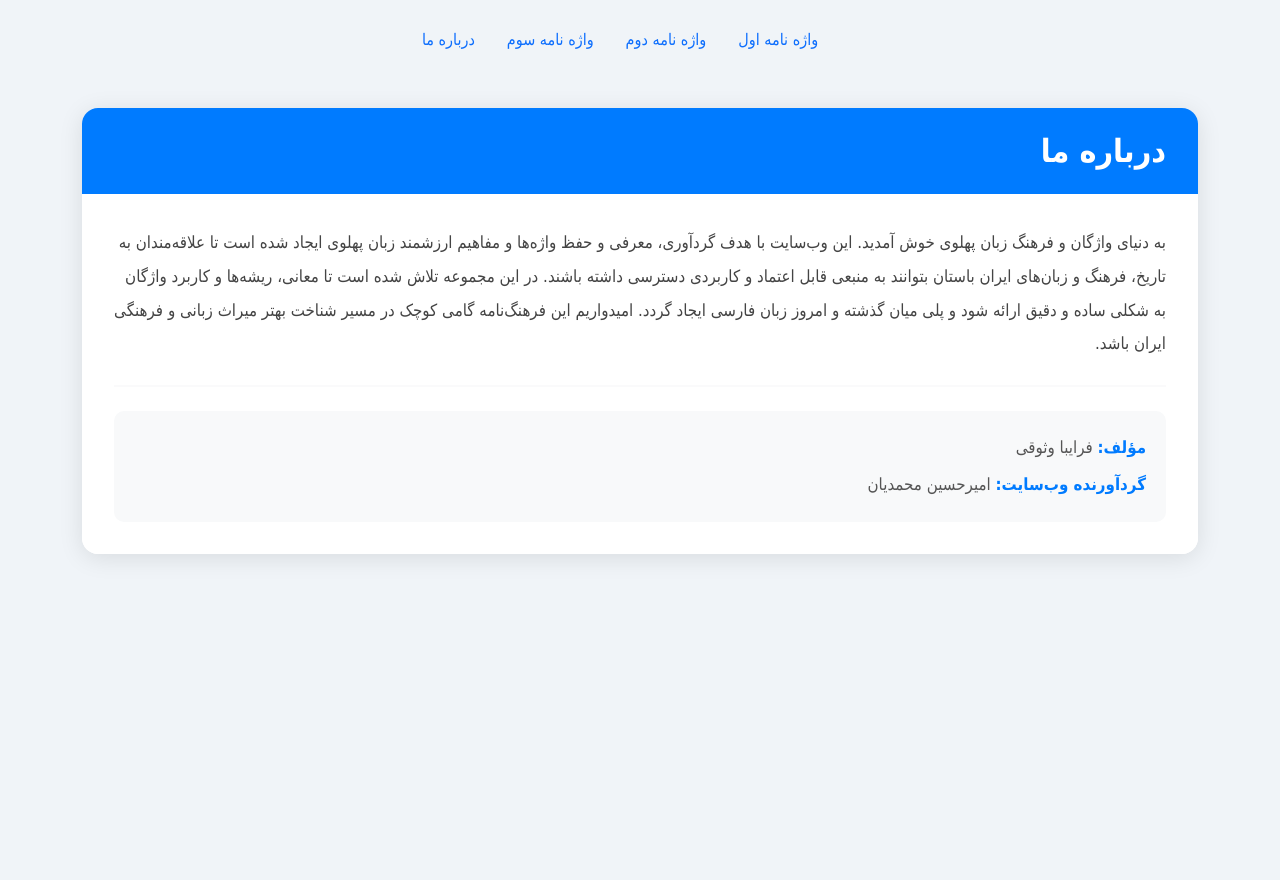
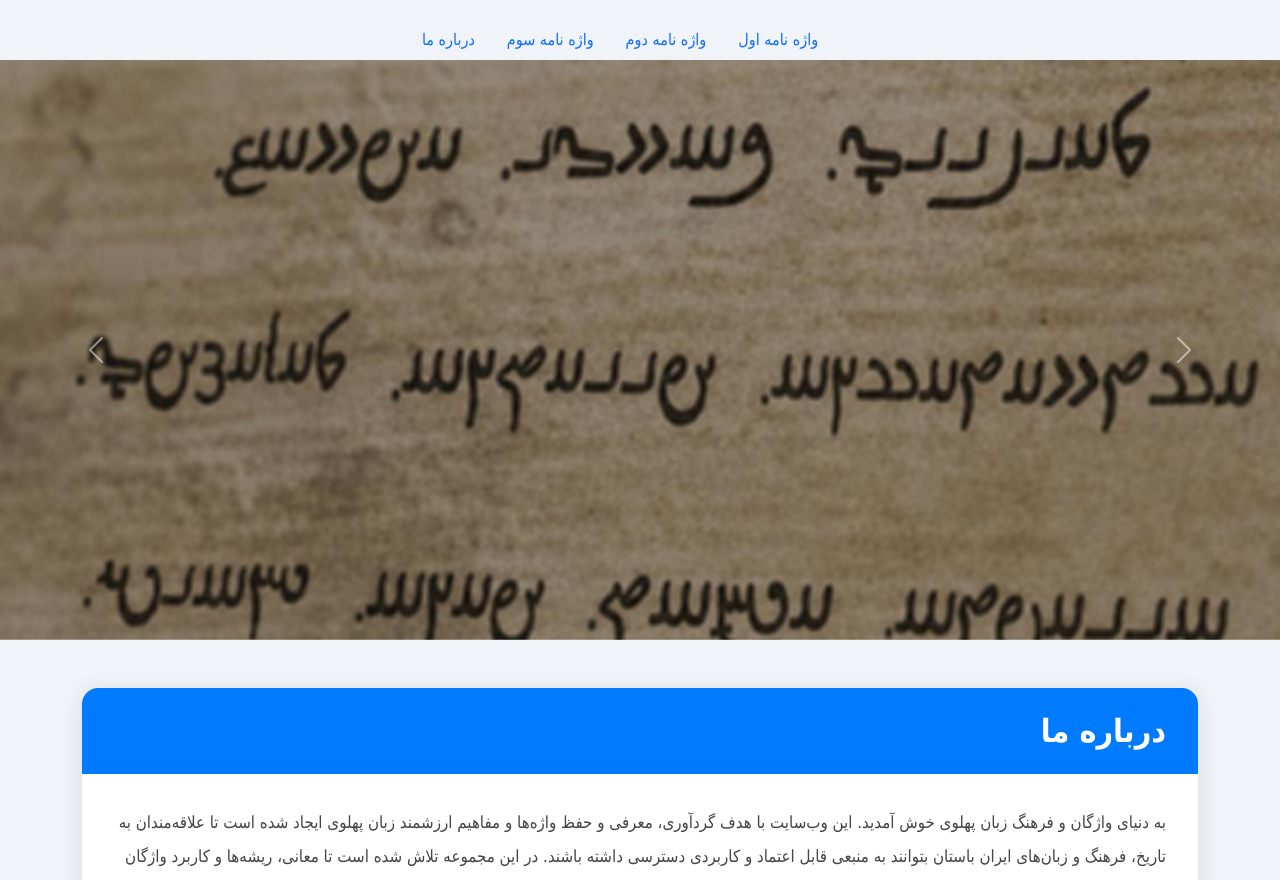
Before and after one commit to Amirhosseinmk/Dictionary_FA, a Django app: page /about/ in a window 1280 px wide. Shown: the top 880 px of the page. Before the commit the page ends 558 px from the top, so only its background shows below. Run offline with Django 5.2, Linux system fonts and the light colour scheme.

Commit message:
feat(aboutUs): add pictures

```diff
--- a/dictionary/templates/dictionary/aboutUs.html
+++ b/dictionary/templates/dictionary/aboutUs.html
@@ -1,3 +1,4 @@
+{% load static %}
 <!DOCTYPE html>
 <html lang="fa" dir="rtl">
 <head>
@@ -71,6 +72,12 @@
         .authors strong {
             color: #007bff;
         }
+
+        .carousel-item img {
+            max-height: 580px;
+            object-fit: cover;
+        }
+
     </style>
 </head>
 
@@ -91,6 +98,27 @@
     <a class="nav-link" href="{% url 'about_us' %}">درباره ما</a>
   </li>
 </ul>
+</div>
+<div id="carouselExampleFade" class="carousel slide carousel-fade">
+  <div class="carousel-inner">
+    <div class="carousel-item active">
+      <img src="{% static 'dictionary/Pahlavi.jpeg' %}" id="pic" class="d-block w-100 ">
+    </div>
+    <div class="carousel-item">
+      <img src="{% static 'dictionary/pahlavi2.jpg' %}" class="d-block w-100 " alt="...">
+    </div>
+    <div class="carousel-item">
+      <img src="{% static 'dictionary/pahlavi3.gif' %}" class="d-block w-100 " alt="...">
+    </div>
+  </div>
+  <button class="carousel-control-prev" type="button" data-bs-target="#carouselExampleFade" data-bs-slide="prev">
+    <span class="carousel-control-prev-icon" aria-hidden="true"></span>
+    <span class="visually-hidden">Previous</span>
+  </button>
+  <button class="carousel-control-next" type="button" data-bs-target="#carouselExampleFade" data-bs-slide="next">
+    <span class="carousel-control-next-icon" aria-hidden="true"></span>
+    <span class="visually-hidden">Next</span>
+  </button>
 </div>
     <div class="container py-5">
         <div class="about-card card">
```
Also changed, not shown: Pahlavi.jpeg (added), dictionary/static/dictionary/Pahlavi.jpeg (added), dictionary/static/dictionary/pahlavi2.jpg (added), dictionary/static/dictionary/pahlavi3.gif (added), pahlavi2.jpg (added), pahlavi3.gif (added).
